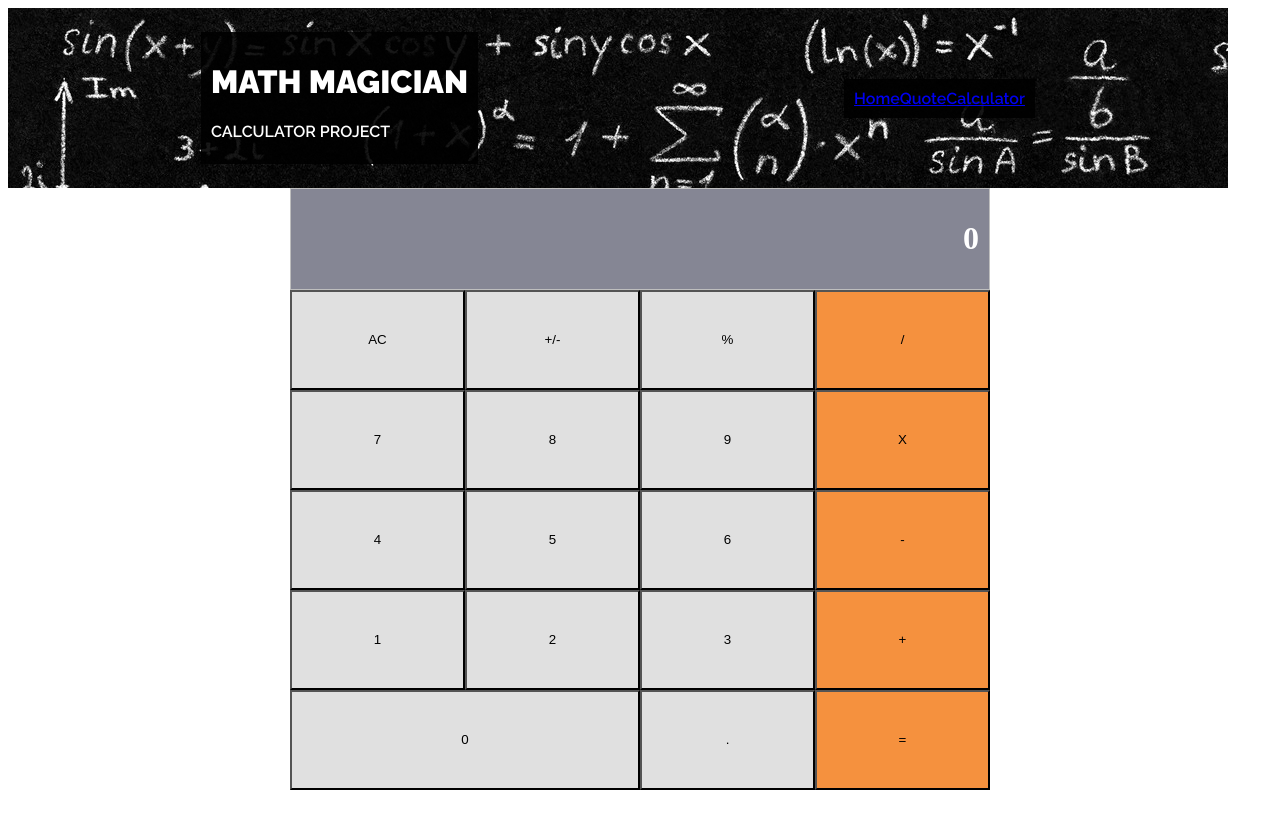
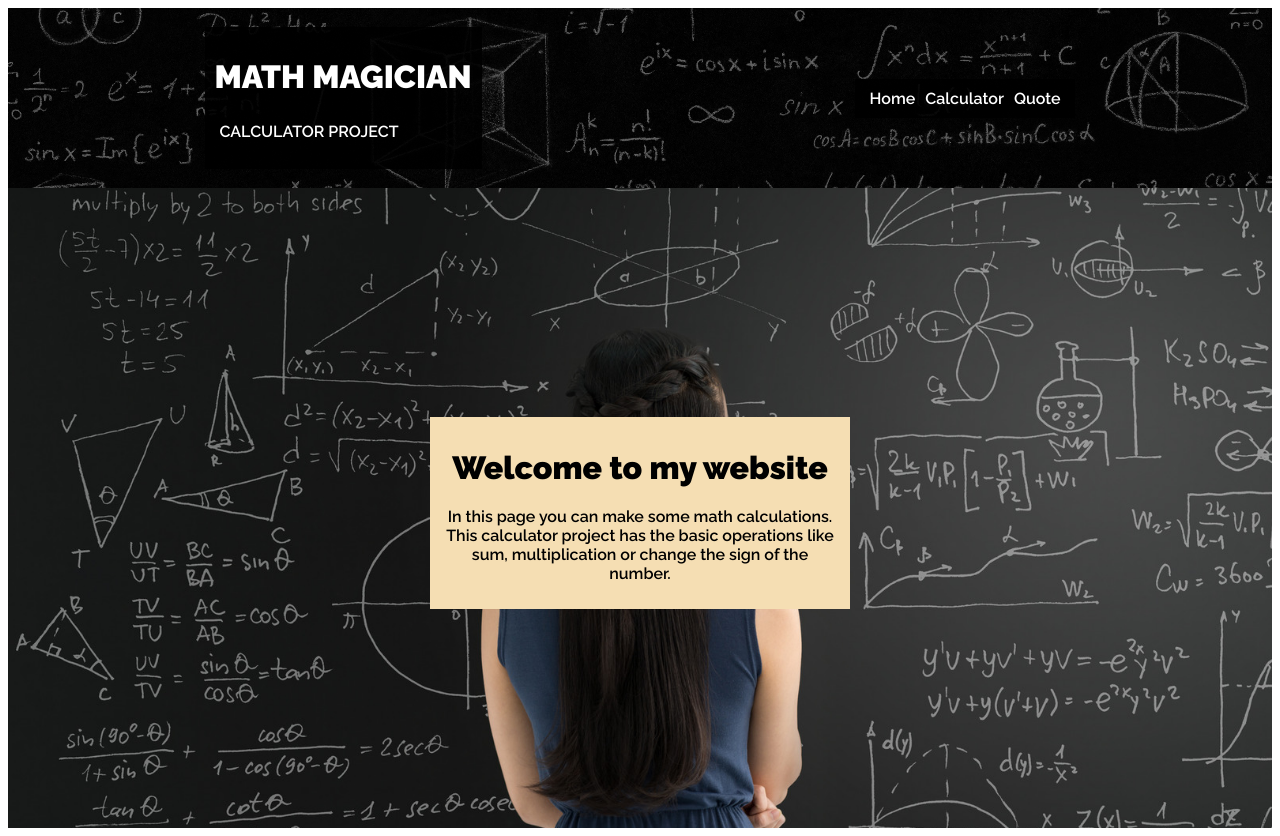
Before and after one commit to jessicafarias/calculator-react, a React app: page / in a window 1280 px wide. Before the commit the page ends 800 px from the top, so only its background shows below. Built offline with nearby package versions, Linux system fonts and the light colour scheme.

Commit message:
Adding images and content to each page
Adding quote
Adding welcome for home
Adding App to Calculator webpage

```diff
--- a/src/components/Calculator.js
+++ b/src/components/Calculator.js
@@ -1,6 +1,12 @@
+import App from './App';
+
 const Calculator = () => (
-  <div>
-    <h1>calculator</h1>
+  <div className="bg-image3">
+    <div className="bg-black">
+      <h1 className="calculator-text "> CALCULATOR </h1>
+      <p>Let’s do some math!</p>
+    </div>
+    <App />
   </div>
 );
 
--- a/src/components/Home.js
+++ b/src/components/Home.js
@@ -1,6 +1,14 @@
 const Home = () => (
-  <div>
-    <h1>Home</h1>
+  <div className="bg-image3">
+    <div className="div-center mt-2">
+      <h1>Welcome to my website</h1>
+      <p>
+        {' '}
+        In this page you can make some math calculations.
+        This calculator project has the basic operations like sum,
+        multiplication or change the sign of the number.
+      </p>
+    </div>
   </div>
 );
 
--- a/src/components/Navbar.js
+++ b/src/components/Navbar.js
@@ -1,15 +1,19 @@
 import { Link } from 'react-router-dom';
 
 const Navbar = () => (
+  <div className="bg-image1">
+    <div className="black">
       <div className="navbar">
         <div className="bg-black">
           <h1> MATH MAGICIAN </h1>
           <h2 className="regular"> CALCULATOR PROJECT </h2>
         </div>
         <div className="bg-black">
-      <Link to="/home">Home</Link>
-      <Link to="/quote">Quote</Link>
-      <Link to="/calculator">Calculator</Link>
+          <Link className="regular" to="/home">Home</Link>
+          <Link className="regular" to="/calculator">Calculator</Link>
+          <Link className="regular" to="/quote">Quote</Link>
+        </div>
+      </div>
     </div>
   </div>
 );
--- a/src/components/Quote.js
+++ b/src/components/Quote.js
@@ -1,6 +1,14 @@
 const Quote = () => (
-  <div>
-    <h1>Quote</h1>
+  <div className="bg-image2">
+    <div className="div-center">
+      <h1>Quote</h1>
+      <p>
+        {' '}
+        Mathematics is not about numbers, equations,
+        computations, or algorithms: it is about understanding.
+        –William Paul Thurston
+      </p>
+    </div>
   </div>
 );
 
--- a/src/index.js
+++ b/src/index.js
@@ -2,7 +2,6 @@ import React from 'react';
 import ReactDOM from 'react-dom';
 import './styles.css';
 import { BrowserRouter, Switch, Route } from 'react-router-dom';
-import App from './components/App';
 import Home from './components/Home';
 import Quote from './components/Quote';
 import Calculator from './components/Calculator';
@@ -12,7 +11,7 @@ const Routes = () => (
   <BrowserRouter>
     <Navbar />
     <Switch>
-      <Route exact path="/" component={App} />
+      <Route exact path="/" component={Home} />
       <Route path="/home" component={Home} />
       <Route path="/quote" component={Quote} />
       <Route path="/calculator" component={Calculator} />
--- a/src/styles.css
+++ b/src/styles.css
@@ -1,5 +1,23 @@
 @import url('https://fonts.googleapis.com/css2?family=Raleway:wght@600;900&display=swap');
 
+*{
+  font-family: 'Raleway', sans-serif;
+}
+
+a {
+  color: white;
+  text-decoration: none;
+  font-size: 30px;
+}
+a:hover{
+  color: #F5913E;
+}
+
+.calculator-text{
+  margin: auto;
+  text-align: center;
+  width: 100%;
+}
 .text-gray {
   border: 1px solid rgb(190, 190, 190);
   margin: auto;
@@ -45,14 +63,15 @@
 
 .bg-black{
   background-color: rgba(0, 0, 0, 0.904);
-  font-family: 'Raleway', sans-serif;
   color: #ffffff;
   padding: 10px;
+  margin: auto;
 }
 
 .regular {
   font-weight: 600;
   font-size: medium;
+  padding: 5px;
 }
 
 .bold {
@@ -60,13 +79,53 @@
 }
 
 .navbar {
-  height: 20vh;
-  background-image: url('images/math.jpg');
+  min-height: 20vh;
   display: flex;
   align-items: center;
   flex-wrap: wrap;
   padding: 10px;
-  max-width: 1200px;
-  justify-content: space-around;
+  justify-content: space-between;
   flex-direction: row;
 }
+
+.bg-image1{
+  background-image: url('images/math.jpg');
+  background-position: center center;
+  background-size: cover;
+}
+.bg-image2{
+  background-image: url('images/think.jpg');
+  background-size: cover;
+  background-position: center center;
+  min-height: 80vh;
+  display: flex;
+  justify-content: center;
+  align-items: center;
+}
+
+.div-center{
+  background-color: wheat;
+  padding: 10px;
+  text-align: center;
+  max-width: 400px;
+}
+
+.bg-image3{
+  background-image: url('images/watching.jpg');
+  background-size: cover;
+  background-position: center center;
+  min-height: 80vh;
+  display: flex;
+  justify-content: center;
+  align-items: center;
+}
+
+.mt-2{
+ margin-top: 10px;
+}
+
+.black{
+  background-color: rgba(0, 0, 0, 0.603);
+  width: 100%;
+  height: 100%;
+}
```
Also changed, not shown: 1 other file. Lines whose indentation alone changed are shown as unchanged.
